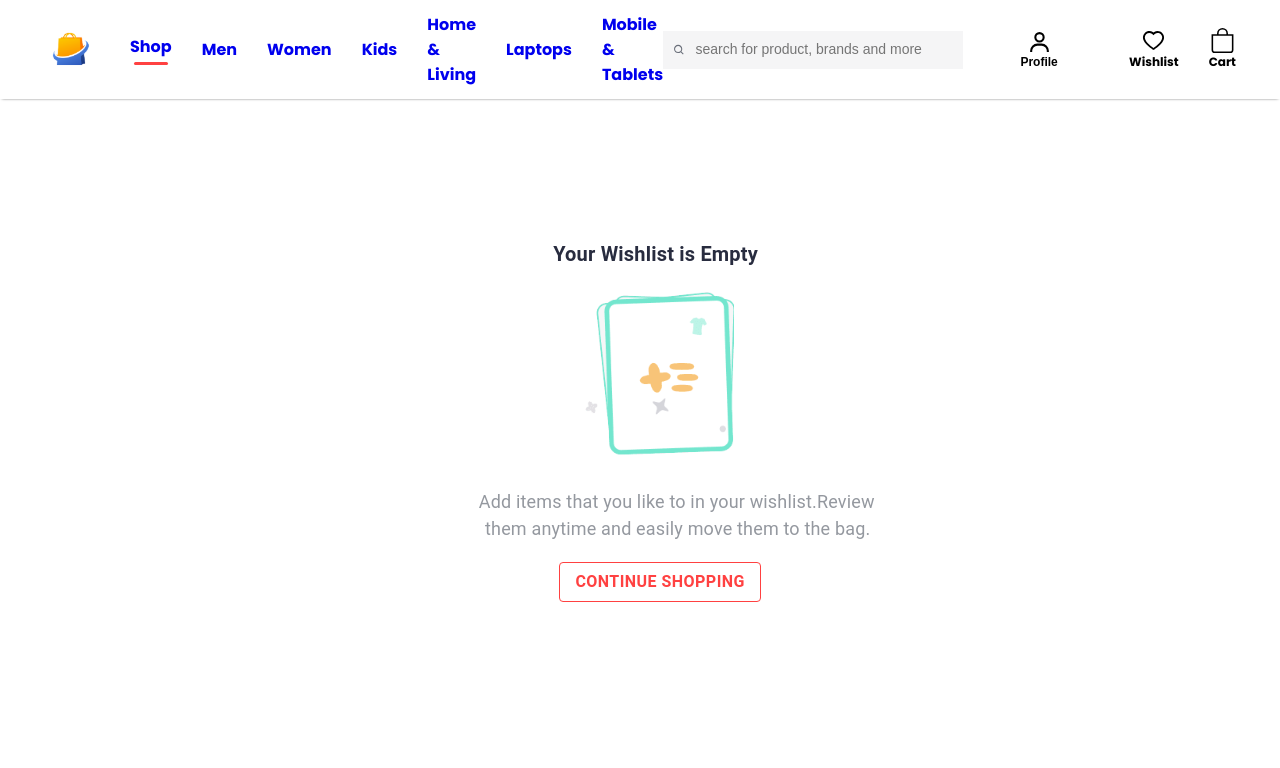
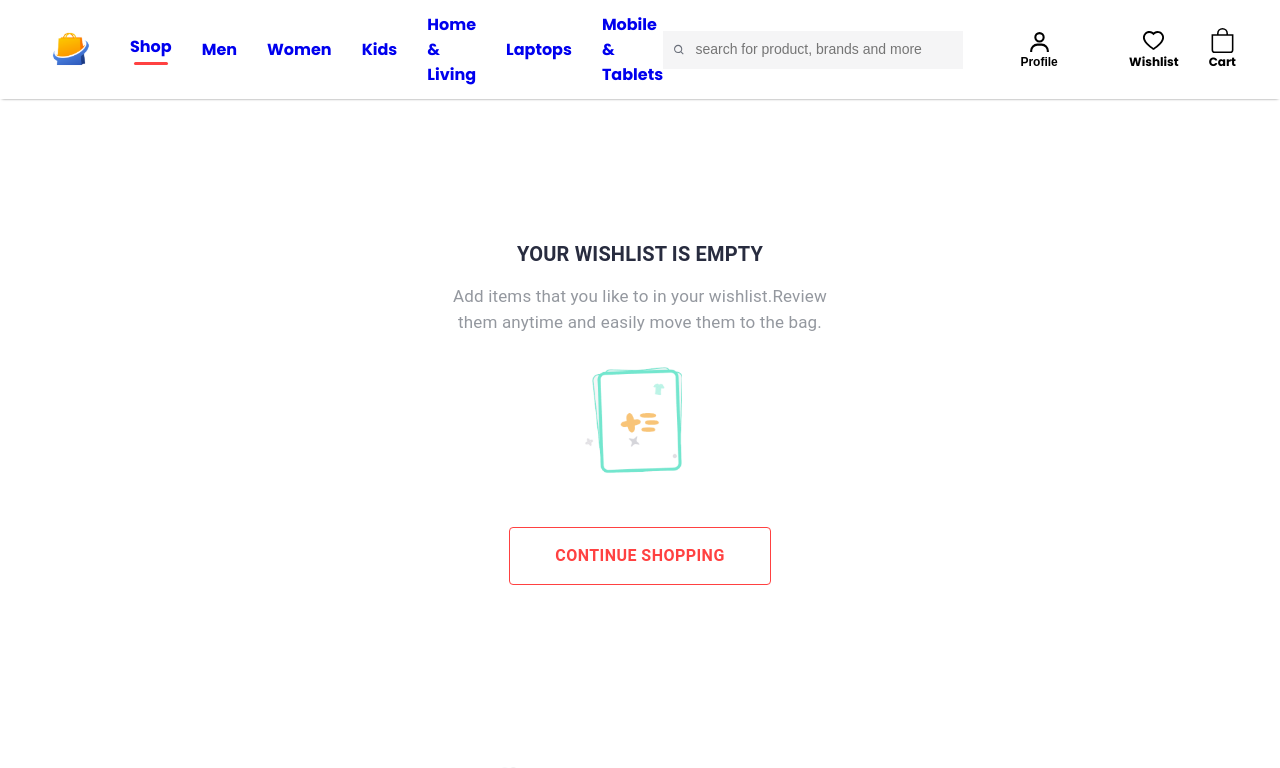
Before and after one commit to Pratik0192/Ecommerce-website-trendify, a React (Create React App) app: page /wishlist in a window 1280 px wide. Shown: the top 768 px of the page. Built offline with nearby package versions, Linux system fonts and the light colour scheme.

Commit message:
Changed wishlist page design slightly

```diff
--- a/src/Components/Wishlist/Wishlist.css
+++ b/src/Components/Wishlist/Wishlist.css
@@ -1,6 +1,10 @@
 
 .wishlist-page {
   padding: 20px;
+  display: flex;
+  flex-direction: column;
+  align-items: center;
+  justify-content: center;
 }
 
 .wishlist-items {
--- a/src/Components/Wishlist/Wishlist.jsx
+++ b/src/Components/Wishlist/Wishlist.jsx
@@ -11,10 +11,9 @@ const Wishlist = (props) => {
   const { addToCart, wishlistItems, removeFromWishlist } = useContext(ShopContext); // Access wishlist items and remove function from context
 
   const buttonStyle = {
-    marginLeft:'43.5%',
     marginTop:'20px',
-    marginBottom:'20%',
-    Padding:'14.5px 51px',
+    marginBottom:'60%',
+    padding:'14px 45px',
     color: '#ff4141',
     borderColor: '#ff4141',
     fontSize:'16px',
@@ -26,19 +25,20 @@ const Wishlist = (props) => {
     <div className="wishlist-page">
       {wishlistItems.length === 0 ? (
         <>
-          <Typography style={{marginTop:'120px', fontSize:'20px', fontWeight:'600', color:'#282c3f', marginLeft:'43%'}} >
-            Your Wishlist is Empty
+          <Typography style={{marginTop:'120px', fontSize:'20px', fontWeight:'600', color:'#282c3f' }} >
+            YOUR WISHLIST IS EMPTY
+          </Typography>
+          <Typography style={{fontSize:'17px', color:'#94989f', marginTop:'15px' }} >
+            Add items that you like to in your wishlist.Review
+          </Typography>
+          <Typography style={{fontSize:'17px', color:'#94989f' }} >
+            them anytime and easily move them to the bag.
           </Typography>
           <img
             src={wishlist_icon}
-            style={{marginLeft:'42.5%', marginTop:'20px'}}
-            alt="" />
-          <Typography style={{fontSize:'18px', color:'#94989f', marginTop:'20px' ,marginLeft:'37%'}} >
-            Add items that you like to in your wishlist.Review
-          </Typography>
-          <Typography style={{fontSize:'18px', color:'#94989f', marginLeft:'37.5%'}} >
-            them anytime and easily move them to the bag.
-          </Typography>
+            style={{ margin:'30px 0', width: "160px"}}
+            alt=""
+          />
           <Link to='/' >
             <Button
               variant='outlined'
```
Also changed, not shown: src/Components/Item/Item.jsx (line endings or trailing spaces).
